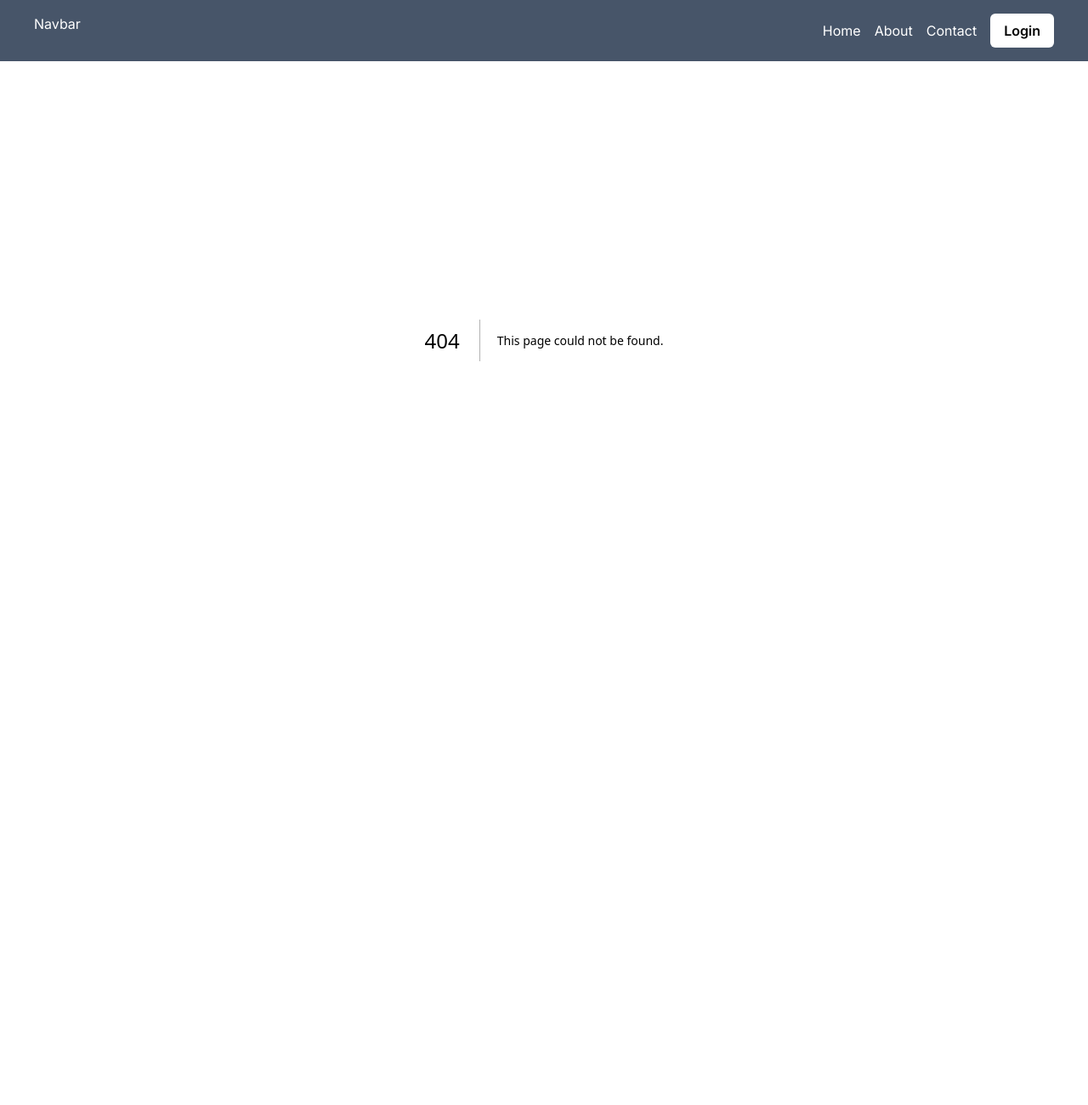
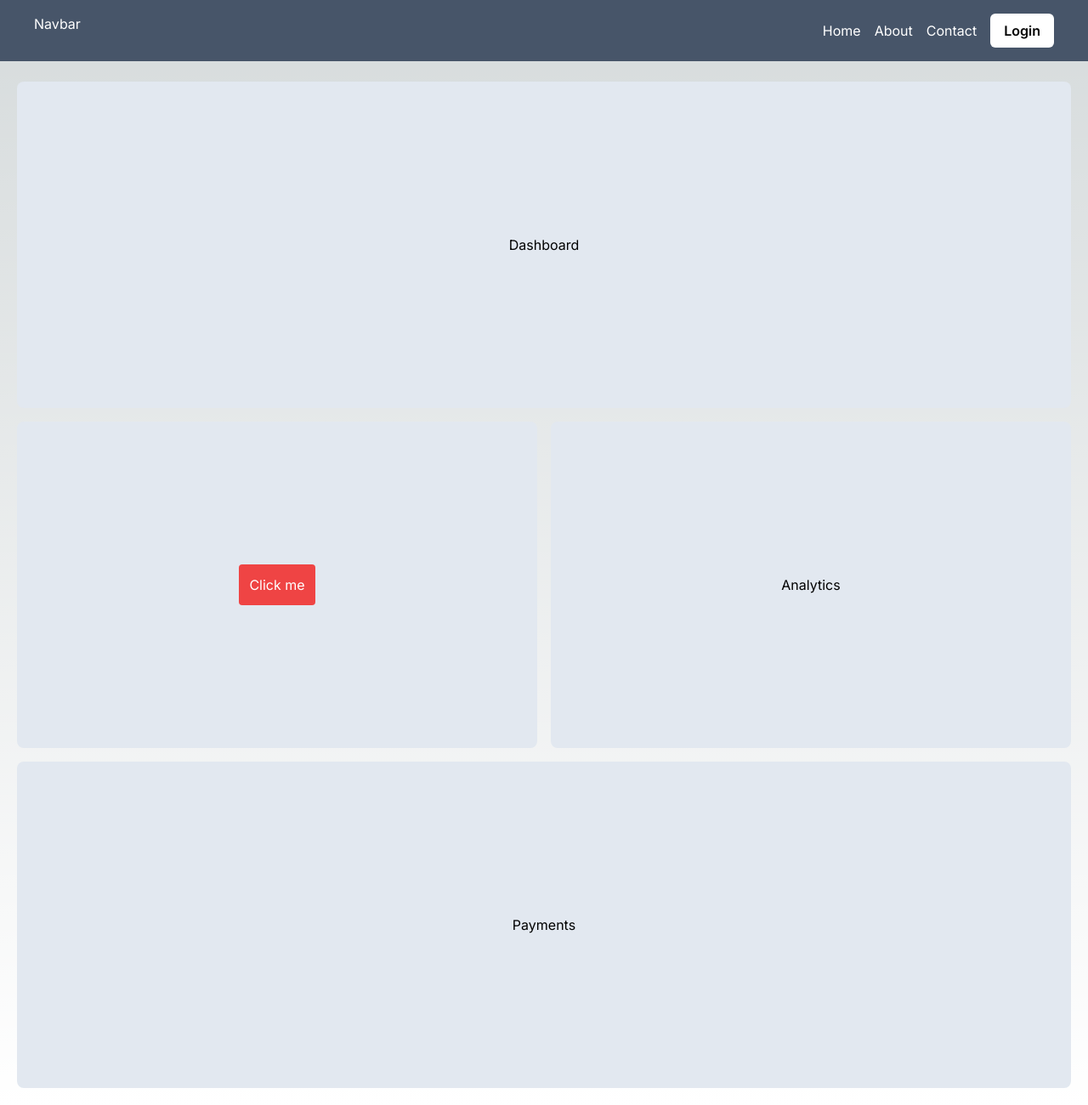
Before and after one commit to mas-rito/next-app-router, a Next.js app: page /dashboard in a window 1280 px wide. Before the commit this address had no page. Shown: the whole page at 85% size. Before the commit the page ends 800 px from the top, so only its background shows below. Built offline with nearby package versions, Linux system fonts and the light colour scheme.

Commit message:
feat: Parallel Routes

```diff
--- /dev/null
+++ b/src/app/(admin)/dashboard/@analytics/page.tsx
@@ -0,0 +1,7 @@
+export default function Analytics() {
+  return (
+    <div className="w-full h-96 bg-slate-200 flex flex-col justify-center items-center rounded-lg">
+      <h1 className="text-black">Analytics</h1>
+    </div>
+  );
+}
--- /dev/null
+++ b/src/app/(admin)/dashboard/@payments/default.tsx
@@ -0,0 +1,3 @@
+export default function Default() {
+  return null;
+}
--- /dev/null
+++ b/src/app/(admin)/dashboard/@payments/page.tsx
@@ -0,0 +1,7 @@
+export default function Payments() {
+  return (
+    <div className="w-full h-96 bg-slate-200 flex flex-col justify-center items-center rounded-lg">
+      <h1 className="text-black">Payments</h1>
+    </div>
+  );
+}
--- a/src/app/(admin)/dashboard/product/page.tsx
+++ b/src/app/(admin)/dashboard/@products/page.tsx
@@ -22,7 +22,7 @@ export default function AdminProductPage() {
   };
 
   return (
-    <div className="w-full min-h-screen flex flex-col justify-center items-center">
+    <div className="w-full h-96 bg-slate-200 flex flex-col justify-center items-center rounded-lg">
       <h1>{status}</h1>
       <button
         className="bg-red-500 text-white rounded p-3"
--- /dev/null
+++ b/src/app/(admin)/dashboard/layout.tsx
@@ -0,0 +1,22 @@
+export default function Layout({
+  children,
+  products,
+  analytics,
+  payments,
+}: {
+  children: React.ReactNode;
+  products: React.ReactNode;
+  analytics: React.ReactNode;
+  payments: React.ReactNode;
+}) {
+  return (
+    <div className="w-full min-h-screen pt-24 p-5">
+      <div>{children}</div>
+      <div className="grid grid-cols-1 sm:grid-cols-2 gap-4 my-4">
+        <div>{products}</div>
+        <div>{analytics}</div>
+      </div>
+      <div>{payments}</div>
+    </div>
+  );
+}
--- /dev/null
+++ b/src/app/(admin)/dashboard/page.tsx
@@ -0,0 +1,7 @@
+export default function Dashboard() {
+  return (
+    <div className="w-full h-96 bg-slate-200 flex flex-col justify-center items-center rounded-lg">
+      <h1 className="text-black">Dashboard</h1>
+    </div>
+  );
+}
--- a/src/middleware.ts
+++ b/src/middleware.ts
@@ -2,7 +2,7 @@ import { NextResponse } from "next/server";
 import type { NextRequest } from "next/server";
 
 export function middleware(request: NextRequest) {
-  const isLogin = false;
+  const isLogin = true;
   if (request.nextUrl.pathname.startsWith("/api")) {
     return NextResponse.redirect(new URL("/", request.url));
   }
```
